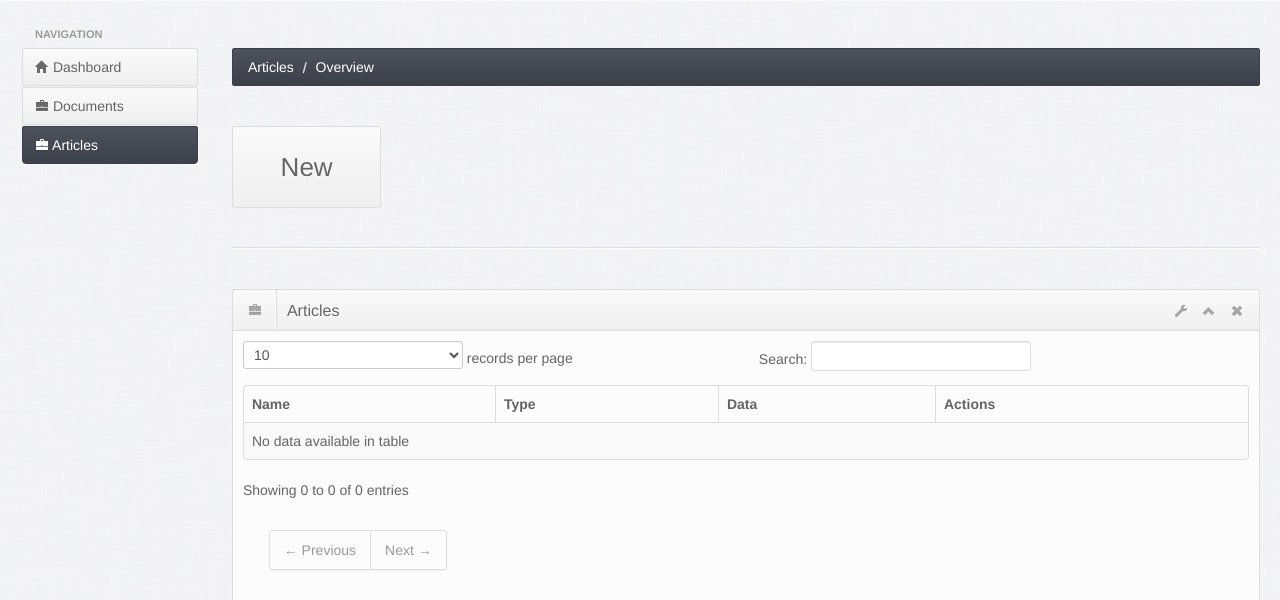
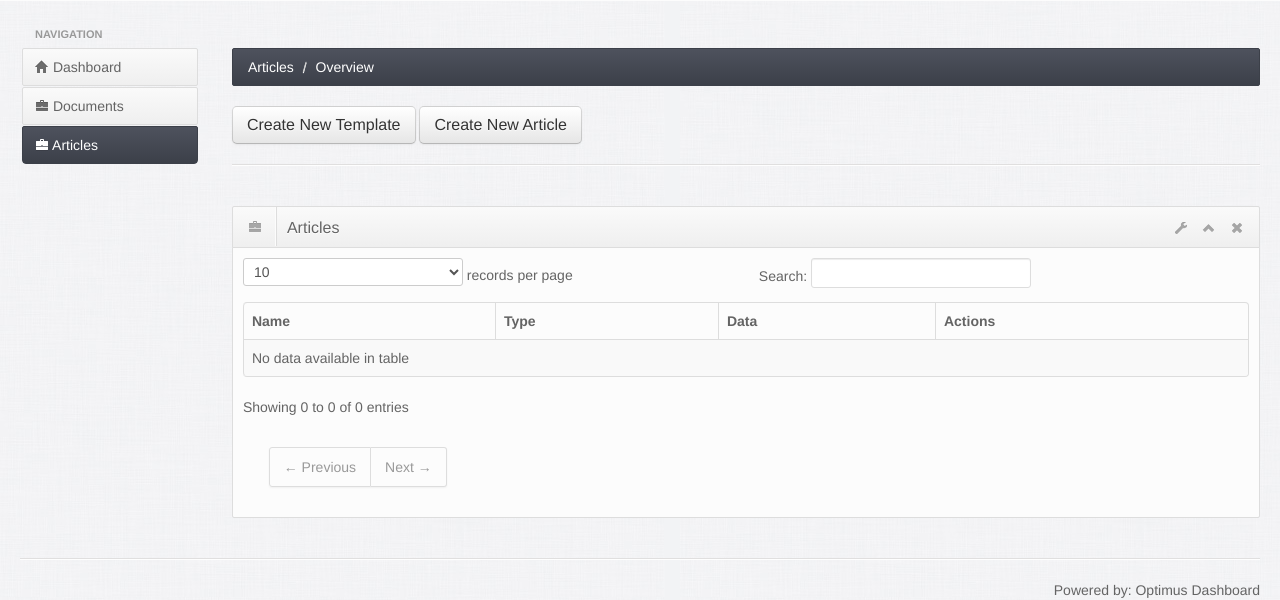
Before and after one commit to alexgustafson/HandHeld, a CodeIgniter app: page /articles/ in a window 1280 px wide. Shown: the part 43-643 px from the top of the page. Run offline with CodeIgniter, Linux system fonts and the light colour scheme; data that the repository does not hold is empty.

Commit message:
article edit / build template beginning

```diff
--- a/Web/application/controllers/articles.php
+++ b/Web/application/controllers/articles.php
@@ -13,6 +13,7 @@ class Articles extends CI_Controller {
   {
     parent::__construct();
     $this->load->model('Article_model');
+    $this->load->model('Template_model');
 
   }
 
@@ -36,8 +37,17 @@ class Articles extends CI_Controller {
 
     $data['action'] = 'Build';
 
-    $data['articles'] = $this->Article_model->get_article_by_id($id);
-    $data['article_types'] = $this->Article_model->get_all_templates();
+    if($id != null && $id != 'new')
+    {
+      $data['articles'] = $this->Article_model->get_article_by_id($id);
+
+      $article = $this->Article_model->get_article_by_id($id);
+      $article = $article[0];
+
+      $data['template_panels'] = $this->create_panel_for_template($article->template_id);
+    }
+
+    $data['templates'] = $this->Template_model->get_all_templates();
 
     $this->load->view('templates/header', $data);
     $this->load->view('templates/leftmenu', $data);
@@ -54,12 +64,22 @@ class Articles extends CI_Controller {
       redirect(base_url() . 'articles/');
     }
 
+    if($id != null && $id != 'new')
+    {
+      $data['articles'] = $this->Article_model->get_article_by_id($id);
+
+      $article = $this->Article_model->get_article_by_id($id);
+      $article = $article[0];
+
+      $data['template_panels'] = $this->create_panel_for_template($article->template_id);
+    }
+
     if (!$_POST)
     {
       //no post data so get document to edit and serve the 'Edit' template
       $data['action'] = 'Edit';
       $data['articles'] = $this->Article_model->get_article_by_id($id);
-      $data['article_types'] = $this->Article_model->get_all_templates();
+      $data['templates'] = $this->Template_model->get_all_templates();
 
       $this->load->view('templates/header', $data);
       $this->load->view('templates/leftmenu', $data);
@@ -81,7 +101,7 @@ class Articles extends CI_Controller {
     }
   }
 
-  public function create_panel_for_template($template_id)
+  public function create_panel_for_template_ajax($template_id)
   {
     $this->load->model('Template_model');
     $fields = $this->Template_model->get_fields_for_template($template_id);
@@ -89,4 +109,21 @@ class Articles extends CI_Controller {
     echo json_encode($fields);
   }
 
+  public function create_panel_for_template($template_id, $data = null)
+  {
+    $this->load->helper('Optimus');
+    $this->load->model('Template_model');
+    $fields = $this->Template_model->get_fields_for_template($template_id);
+
+    $template_fields = array();
+    $i = 0;
+    foreach($fields as $field)
+    {
+      $template_fields[$i] = create_html_for_field($field, $data);
+      $i++;
+    }
+
+    return $template_fields;
+  }
+
 }
--- a/Web/application/models/article_model.php
+++ b/Web/application/models/article_model.php
@@ -17,7 +17,7 @@
 
     public function get_all_articles()
     {
-      $this->db->select('a.id, a.name, a.data, t.name type, t.id type_id, t.isComposite');
+      $this->db->select('a.id, a.name, a.data, t.name template_name, t.id template_id, t.isComposite');
       $this->db->from('article a');
       $this->db->join('template t', 't.id = a.template_id');
       $query = $this->db->get();
@@ -28,7 +28,7 @@
 
     public function get_article_by_id($id = null)
     {
-      $this->db->select('a.id, a.name, a.data, t.name type, t.id type_id, t.isComposite');
+      $this->db->select('a.id, a.name, a.data, t.name template_name, t.id template_id, t.isComposite');
       $this->db->from('article a');
       $this->db->join('template t', 't.id = a.template_id');
       $this->db->where('a.id', $id);
--- a/Web/application/models/template_model.php
+++ b/Web/application/models/template_model.php
@@ -15,18 +15,18 @@ class Template_model extends CI_Model {
     $this->load->database();
   }
 
-  public function get_all_template()
+  public function get_all_templates()
   {
     $this->db->select('*');
     $this->db->from('template');
     $query = $this->db->get();
     $data = $query->result();
-    $template = array();
+    $templates = array();
     foreach($data as $item){
-      $template = $item;
+      $templates[$item->id] = $item;
     }
 
-    return $template;
+    return $templates;
   }
 
 
--- a/Web/application/views/articles/templates/contentheader.php
+++ b/Web/application/views/articles/templates/contentheader.php
@@ -20,24 +20,9 @@
           </div>
           <div class="sortable row-fluid">
 
-              <div class="box-small span2">
-                  <a href="create" data-rel="tooltip" title="Create New Article" class="box-small-link" href="#">
-                      <div id="create_new">New</div>
-                  </a>
+            <a  href="/articles/build/new"><button class="btn btn-large">Create New Template</button></a>
+            <a  href="/articles/edit/new"><button class="btn btn-large">Create New Article</button></a>
 
-              </div>
-
-              <div class="box-small span2">
-
-              </div>
-
-              <div class="box-small span2">
-
-              </div>
-
-              <div class="box-small span2">
-
-              </div>
 
           </div>
 
--- a/Web/application/views/articles/templates/overview.php
+++ b/Web/application/views/articles/templates/overview.php
@@ -22,13 +22,11 @@
         <?php foreach($articles as $article) : ?>
           <tr>
             <td><?php echo $article->name ?></td>
-            <td class="center"><?php echo $article->type ?></td>
+            <td class="center"><?php echo $article->template_name ?></td>
             <td class="center"><?php echo $article->data ?></td>
 
             <td class="center">
-              <a class="btn btn-success" href="build/<?php echo $article->id ?>">
-                <i class="icon-zoom-in icon-white"></i>
-              </a>
+
               <a class="btn btn-info" href="edit/<?php echo $article->id ?>">
                 <i class="icon-edit icon-white"></i>
               </a>
```
Also changed, not shown: Web/application/helpers/optimus_helper.php (added, +43 -0 lines), Web/application/views/articles/templates/build.php (+21 -23 lines), Web/application/views/articles/templates/edit.php (+5 -7 lines), Web/application/db/handheld.db, 1 other file.
